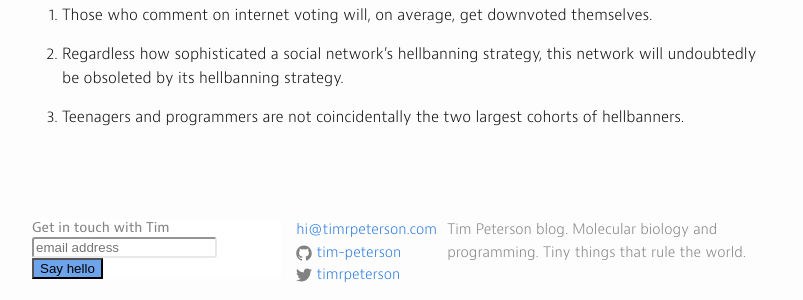
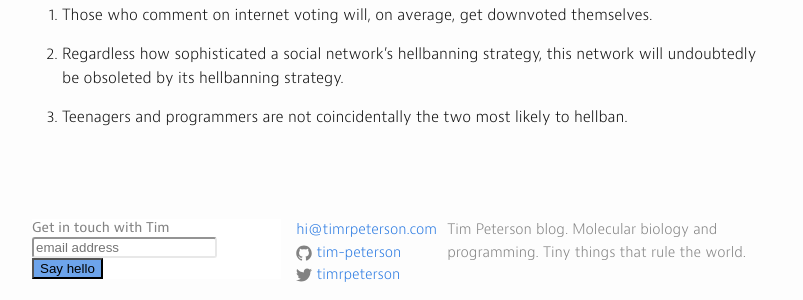
Before and after one commit to tim-peterson/timrpeterson, a Jekyll site: the page built from _posts/2016-06-03-hellbanneds-laws.markdown, in a window 1280 px wide. Shown: the part 313-613 px from the top of the page, without its empty margins (238-1041 px from the left). Built offline with Jekyll 4.4.1, drawn with Linux system fonts in a browser that asks for light colours; comment, search, counter and statistics services are not loaded.

Commit message:
hellbanned law8

```diff
--- a/_posts/2016-06-03-hellbanneds-laws.markdown
+++ b/_posts/2016-06-03-hellbanneds-laws.markdown
@@ -15,4 +15,4 @@ comments: True
 
 2. Regardless how sophisticated a social network's hellbanning strategy, this network will undoubtedly be obsoleted by its hellbanning strategy.
 
-3. Teenagers and programmers are not coincidentally the two largest cohorts of hellbanners.
+3. Teenagers and programmers are not coincidentally the two most likely to hellban.
```
